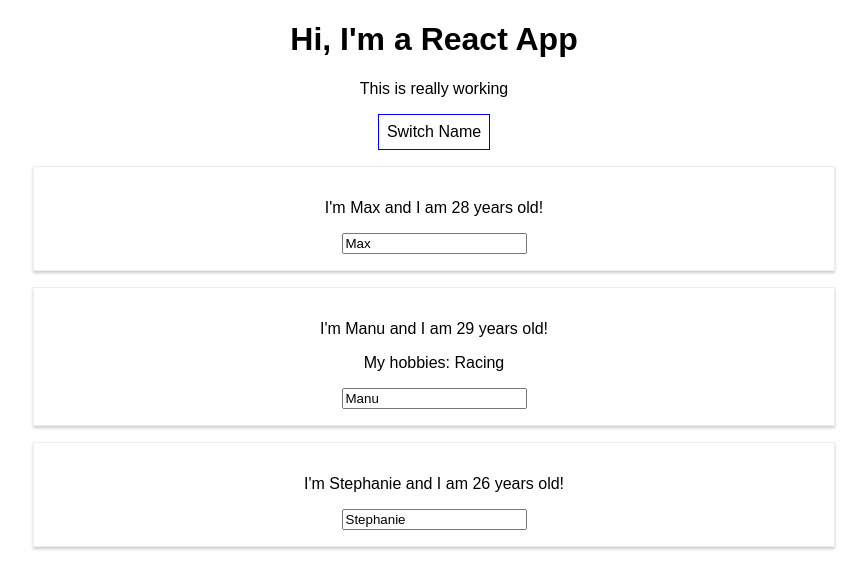
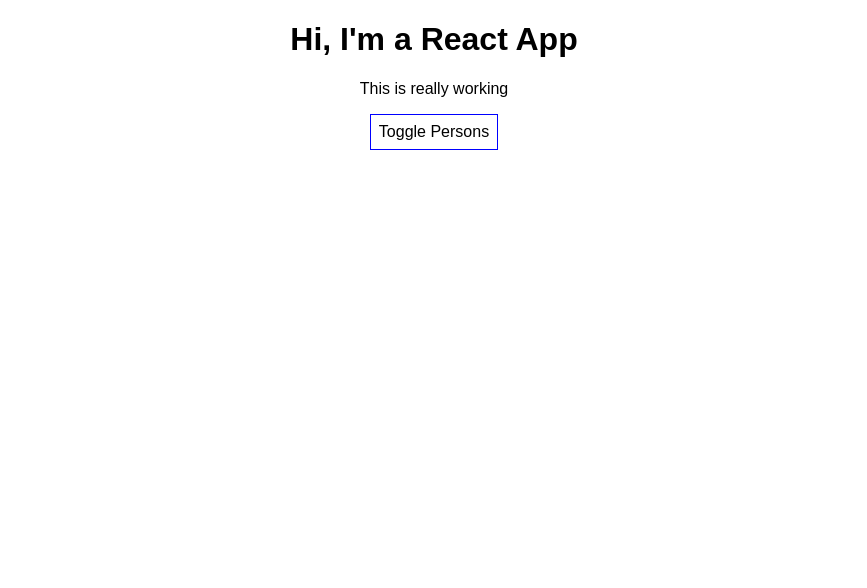
Before and after one commit to sj-ayesha/react-complete-guide, a React (Create React App) app: page / in a window 1280 px wide. Shown: the top 588 px of the page, without its empty margins (206-1073 px from the left). Built offline with nearby package versions, Linux system fonts and the light colour scheme.

Commit message:
jsx conditional - dynamic content

```diff
--- a/src/App.js
+++ b/src/App.js
@@ -9,10 +9,11 @@
       { name: "Manu", age: 29 },
       { name: "Stephanie", age: 26 }
     ],
-    otherState: "some other value"
+    otherState: "some other value",
+    showPersons: false
   };
 
-  switchNameHandler = (newName) => {
+  switchNameHandler = newName => {
     // console.log('was clicked!')
     //DON'T DO THIS: this.state.persons[0].name = "Maximilian";
     this.setState({
@@ -24,7 +25,7 @@
     });
   };
 
-  nameChangeHandler = (event) => {
+  nameChangeHandler = event => {
     this.setState({
       persons: [
         { name: "Max", age: 28 },
@@ -32,22 +33,27 @@
         { name: "Stephanie", age: 27 }
       ]
     });
-  }
+  };
+
+  togglePersonsHandler = () => {
+    const doesShow = this.state.showPersons;
+    this.setState({showPersons: !doesShow});
+  };
 
   render() {
     const style = {
-      backgroundColor: 'white',
-      font: 'inherit',
-      border: '1px solid blue',
-      padding: '8px',
-      cursor: 'pointer'
+      backgroundColor: "white",
+      font: "inherit",
+      border: "1px solid blue",
+      padding: "8px",
+      cursor: "pointer"
     };
 
-    return (
-      <div className="App">
-        <h1>Hi, I'm a React App</h1>
-        <p>This is really working</p>
-        <button style={style} onClick={() => this.switchNameHandler('Maximilian!!')}>Switch Name</button>
+    let persons = null;
+
+    if (this.state.showPersons) {
+      persons = (
+        <div>
             <Person
               name={this.state.persons[0].name}
               age={this.state.persons[0].age}
@@ -55,7 +61,8 @@
             <Person
               name={this.state.persons[1].name}
               age={this.state.persons[1].age}
-          click={this.switchNameHandler.bind(this, 'Max!')} changed={this.nameChangeHandler}
+              click={this.switchNameHandler.bind(this, "Max!")}
+              changed={this.nameChangeHandler}
             >
               My hobbies: Racing
             </Person>
@@ -64,6 +71,20 @@
               age={this.state.persons[2].age}
             />
           </div>
+      )
+    }
+
+    return (
+      <div className="App">
+        <h1>Hi, I'm a React App</h1>
+        <p>This is really working</p>
+        <button style={style} onClick={this.togglePersonsHandler}>
+          Toggle Persons
+        </button>
+
+        {persons}
+
+      </div>
     );
     // return React.createElement('div', {className: 'App'}, React.createElement('h1', null,  'Does this work now?'));
   }
```
Lines whose indentation alone changed are shown as unchanged.
